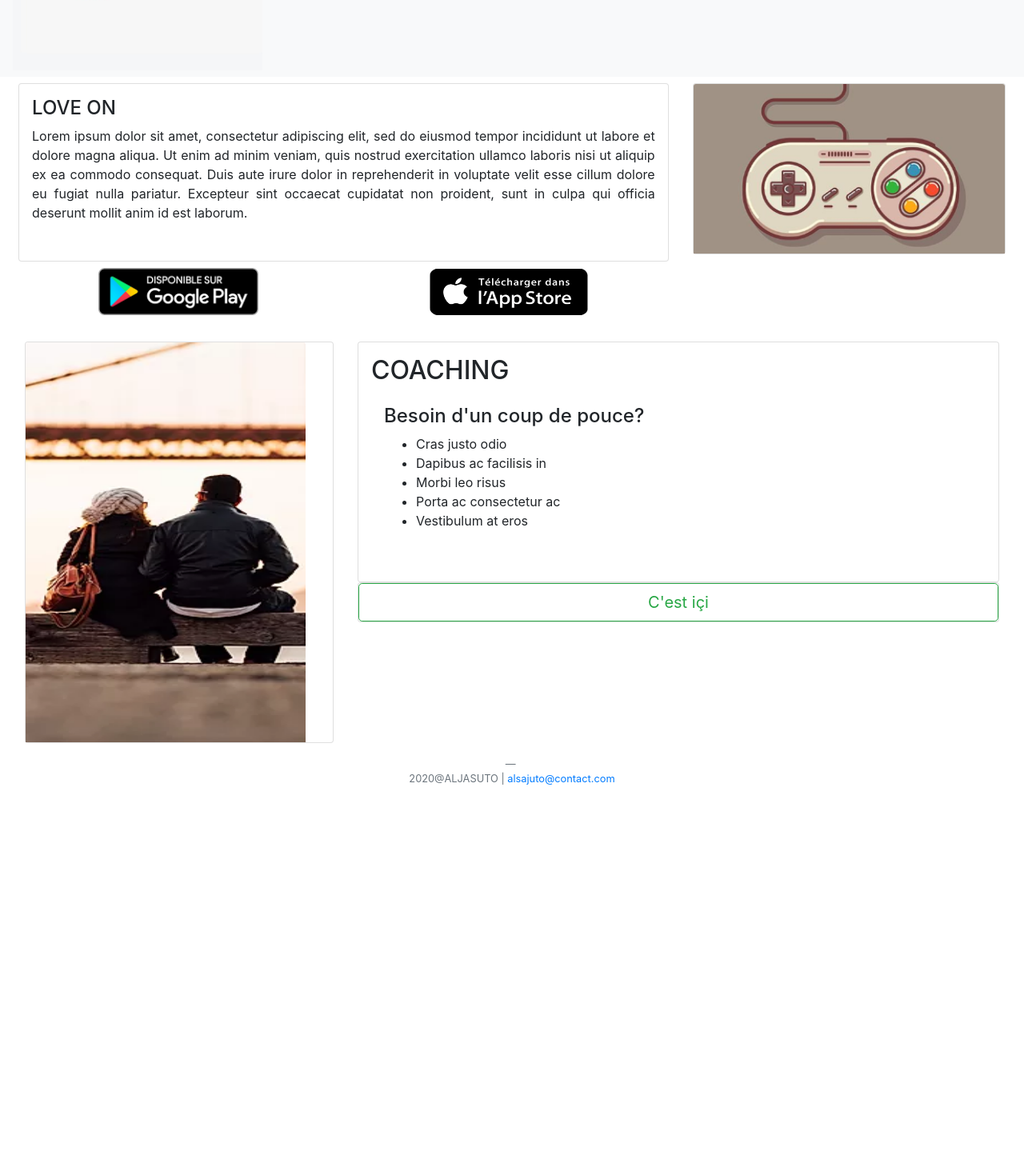
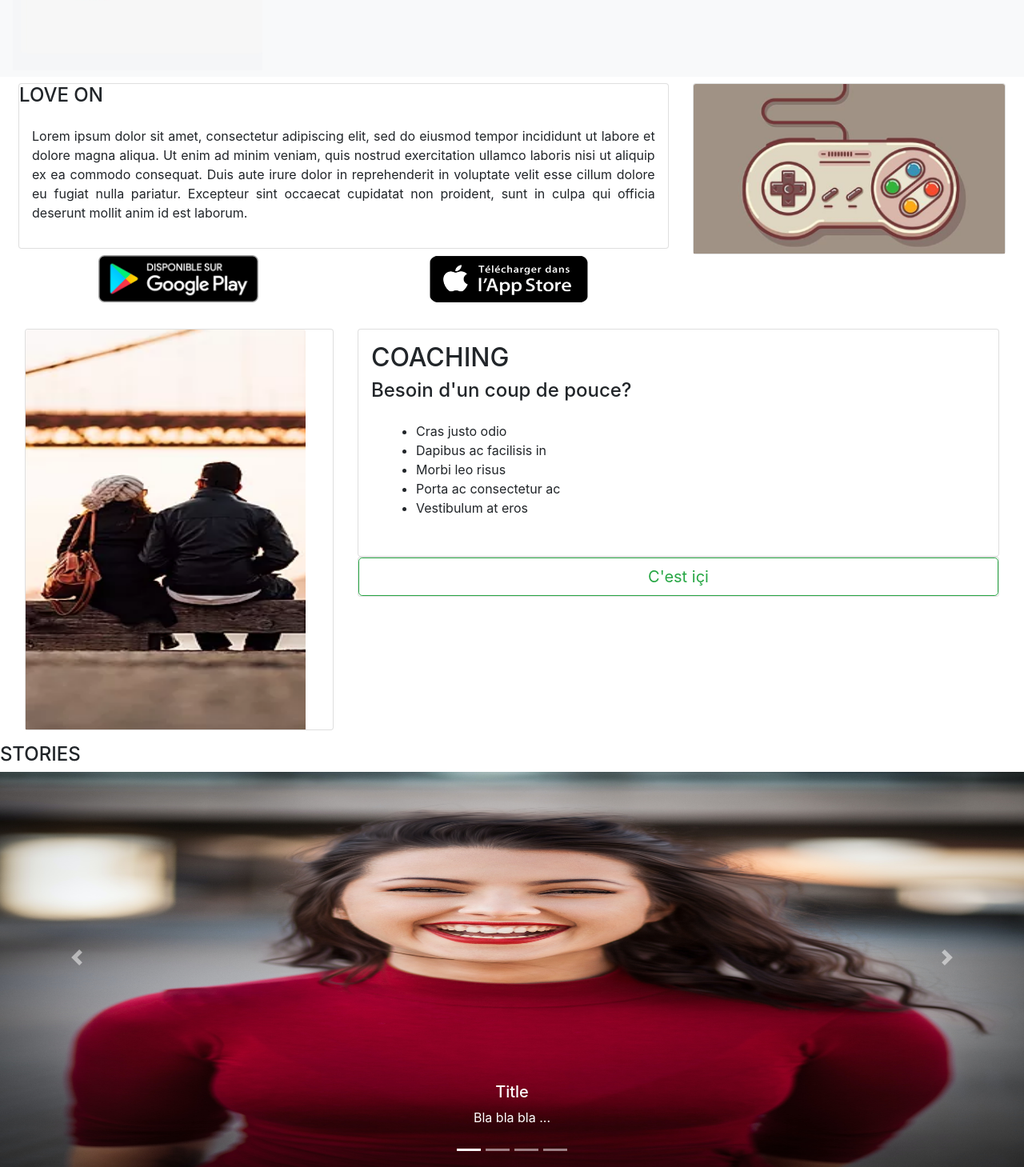
Before and after one commit to DevGaby/LoveOn, a React (Create React App) app in the folder love-on/: page / in a window 1280 px wide. Shown: the part 131-1590 px from the top of the page at 80% size. Before the commit the page ends 1130 px from the top, so only its background shows below. Built offline with nearby package versions, Linux system fonts and the light colour scheme.

Commit message:
Stories
Create carrousel for stories + minors corrections

```diff
--- a/love-on/src/App.js
+++ b/love-on/src/App.js
@@ -1,5 +1,5 @@
 import React, { Component } from 'react';
-import { Header, Footer, Description, Coaching } from './components';
+import { Header, Footer, Description, Coaching, ListStories} from './components';
 
 class App extends Component {
   render() {
@@ -9,6 +9,7 @@ class App extends Component {
        <div className="d-flex flex-column flex-fill">
         <Description />
         <Coaching />
+        <ListStories />
        </div>
        <Footer />
      </div>
--- a/love-on/src/components/coaching/coaching.js
+++ b/love-on/src/components/coaching/coaching.js
@@ -11,8 +11,10 @@ export default class Coaching extends Component {
                 </div>
                 </div>
                 <div className="col-8">
-                    <div className="card p-3"> <h2> COACHING </h2>
-                        <p className="p-3 m-43"> <h4> Besoin d'un coup de pouce? </h4>
+                    <div className="card p-3">
+                    <h2> COACHING </h2>
+                    <h4> Besoin d'un coup de pouce? </h4>
+                        <div className="p-3 m-43">
                             <ul className="">
                                 <li>Cras justo odio</li>
                                 <li>Dapibus ac facilisis in</li>
@@ -20,7 +22,7 @@ export default class Coaching extends Component {
                                 <li>Porta ac consectetur ac</li>
                                 <li>Vestibulum at eros</li>
                             </ul>
-                        </p>
+                        </div>
                     </div>
                     <div className="card"> <button className="btn btn-outline-success btn-lg"> C'est içi</button></div>
                 </div>
--- a/love-on/src/components/description/description.js
+++ b/love-on/src/components/description/description.js
@@ -8,16 +8,23 @@ export default class Description extends Component {
         return (
         <div className="description d-flex flex-row p-2 text-justify">
             <div className="col-8">
-                <div className="card">
-                    <p className="p-3 m-43"> <h4>LOVE ON</h4>
-                        <p className=" ">
-                        Lorem ipsum dolor sit amet, consectetur adipiscing elit, sed do eiusmod tempor incididunt ut labore et dolore magna aliqua. Ut enim ad minim veniam, quis nostrud exercitation ullamco laboris nisi ut aliquip ex ea commodo consequat. Duis aute irure dolor in reprehenderit in voluptate velit esse cillum dolore eu fugiat nulla pariatur. Excepteur sint occaecat cupidatat non proident, sunt in culpa qui officia deserunt mollit anim id est laborum.
+                <div className="card"><h4>LOVE ON</h4>
+                    <div className="p-3 m-43">
+                        <p>
+                            Lorem ipsum dolor sit amet, consectetur adipiscing elit, sed do eiusmod tempor incididunt ut labore et dolore magna aliqua.
+                            Ut enim ad minim veniam, quis nostrud exercitation ullamco laboris nisi ut aliquip ex ea commodo consequat.
+                            Duis aute irure dolor in reprehenderit in voluptate velit esse cillum dolore eu fugiat nulla pariatur.
+                            Excepteur sint occaecat cupidatat non proident, sunt in culpa qui officia deserunt mollit anim id est laborum.
                         </p>
-                    </p>
+                    </div>
                 </div>
                 <div className="row text-center p-2">
-                    <div className="col" > <img className="card-img-top" style={{ width: 200 }} src={android} alt="logo"/></div>
-                    <div className="col" > <img className="card-img-top" style={{ width: 200, height:60 }} src={ios} alt="logo"/></div>
+                    <div className="col">
+                        <img className="card-img-top" style={{ width: 200 }} src={android} alt="logo android"/>
+                    </div>
+                    <div className="col">
+                        <img className="card-img-top" style={{ width: 200, height:60 }} src={ios} alt="logo ios"/>
+                    </div>
                 </div>
             </div>
             <div className="col-4">
--- a/love-on/src/components/index.js
+++ b/love-on/src/components/index.js
@@ -2,3 +2,4 @@ export { default as Header } from './header/header';
 export { default as Footer } from './footer/footer';
 export { default as Description } from './description/description';
 export { default as Coaching } from './coaching/coaching';
+export { default as ListStories } from './stories/list-stories';
--- a/love-on/src/components/stories/list-stories.js
+++ b/love-on/src/components/stories/list-stories.js
@@ -1,7 +1,60 @@
 import React, { Component }from 'react';
+import woman from './../../asset/woman.jpg';
+import woman2 from './../../asset/woman2.jpg';
+import man from './../../asset/man.jpg';
+import man2 from './../../asset/man2.jpg';
+
 
 export default class ListStories extends Component {
     render(){
-        return <div> STORIES LIST </div>
+        return (
+        <div id="carouselExampleControls" className="carousel slide" data-ride="carousel">
+            <ol className="carousel-indicators">
+                <li data-target="#carouselExampleControls" data-slide-to="0" className="active"></li>
+                <li data-target="#carouselExampleControls" data-slide-to="1"></li>
+                <li data-target="#carouselExampleControls" data-slide-to="2"></li>
+                <li data-target="#carouselExampleControls" data-slide-to="3"></li>
+            </ol>
+           <div className="carousel-inner"> <h4>STORIES</h4>
+                <div className="carousel-item active">
+                    <img className="d-block w-100" style={{  height:500 }} src={ woman } alt="woman"/>
+                    <div className="carousel-caption d-none d-md-block">
+                        <h5>Title</h5>
+                        <p>Bla bla bla ...</p>
+                    </div>
+                </div>
+                <div className="carousel-item">
+                    <img className="d-block w-100" style={{  height:500 }} src={ man2 } alt="woman"/>
+                    <div className="carousel-caption d-none d-md-block">
+                        <h5>Title</h5>
+                        <p>Bla bla bla ...</p>
+                    </div>
+                </div>
+                <div className="carousel-item">
+                    <img className="d-block w-100" style={{  height:500 }} src={ woman2 } alt="woman"/>
+                    <div className="carousel-caption d-none d-md-block">
+                        <h5>Title</h5>
+                        <p>Bla bla bla ...</p>
+                    </div>
+                </div>
+                <div className="carousel-item">
+                    <img className="d-block w-100" style={{  height:500 }} src={ man } alt="woman"/>
+                    <div className="carousel-caption d-none d-md-block">
+                        <h5>Title</h5>
+                        <p>Bla bla bla ...</p>
+                    </div>
+                </div>
+           </div>
+
+            <a className="carousel-control-prev" href="#carouselExampleControls" role="button" data-slide="prev">
+                <span className="carousel-control-prev-icon" aria-hidden="true"></span>
+                <span className="sr-only">Précédent</span>
+            </a>
+            <a className="carousel-control-next" href="#carouselExampleControls" role="button" data-slide="next">
+                <span className="carousel-control-next-icon" aria-hidden="true"></span>
+                <span className="sr-only">Suivant</span>
+            </a>
+        </div>
+        );
     }
 }
```
